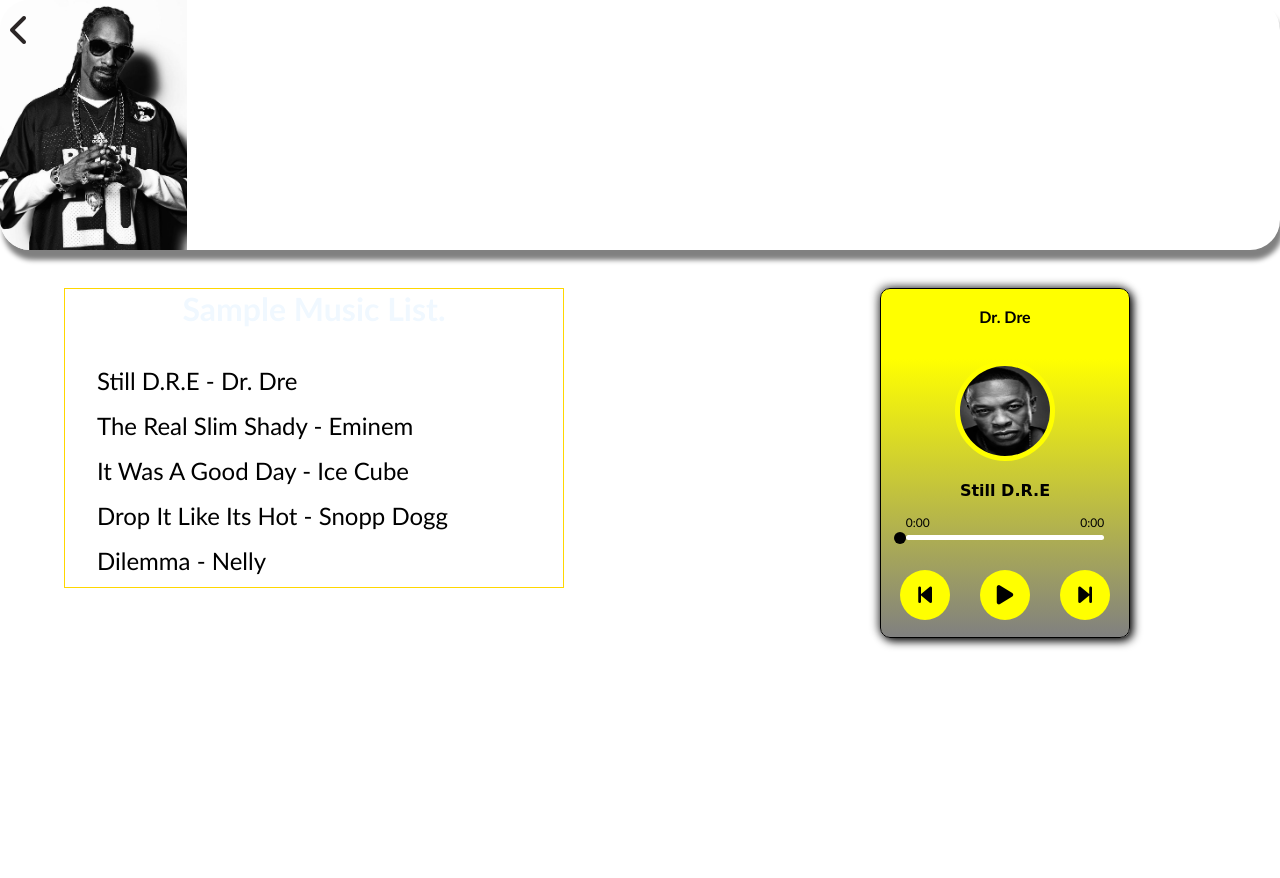
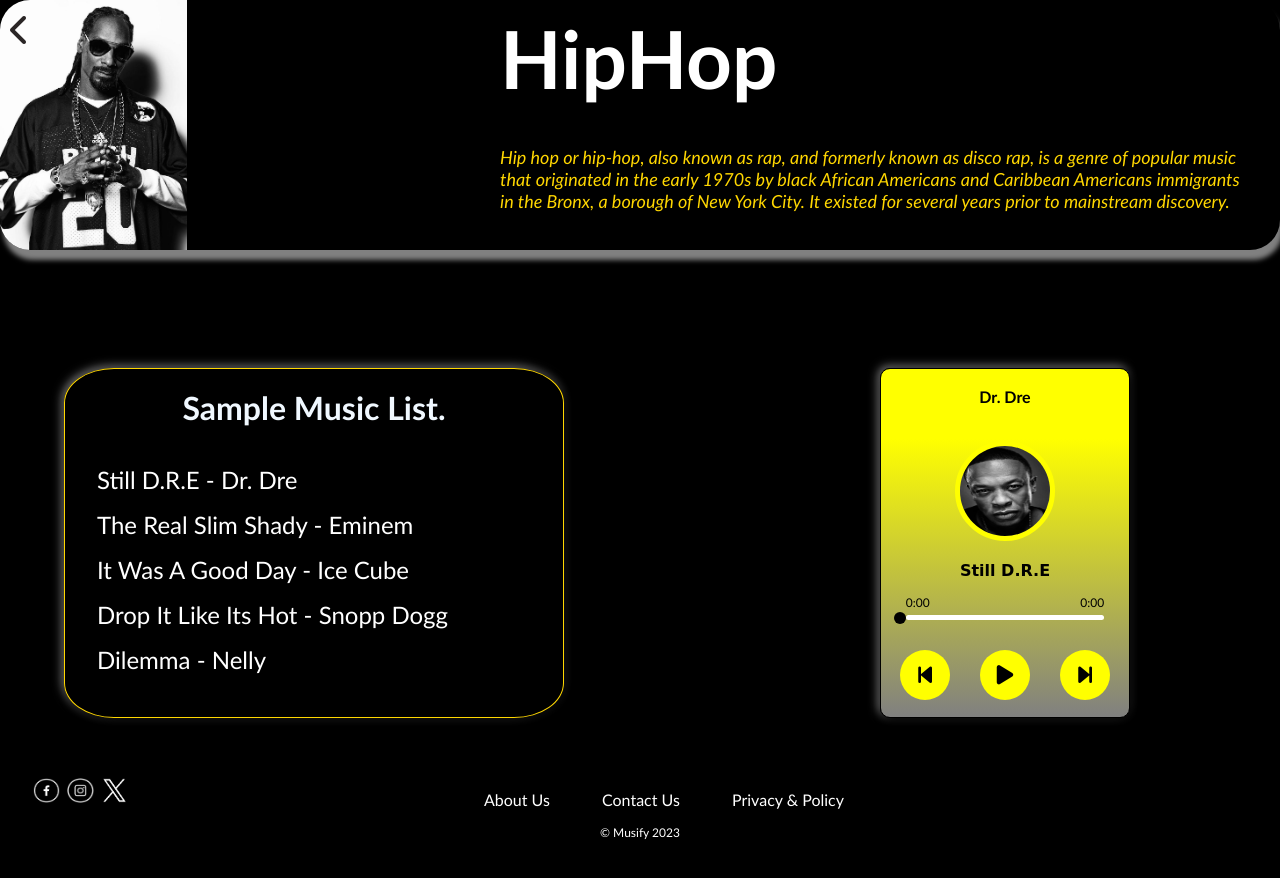
Before and after one commit to GitKristoff/Musify, a plain HTML site: page Assets/hiphop.html in a window 1280 px wide. Drawn offline with Linux system fonts and the light colour scheme.

Commit message:
finished hiphop section

```diff
--- a/Assets/hiphop.html
+++ b/Assets/hiphop.html
@@ -46,13 +46,20 @@
     .des-content{
       position: absolute;
       border: 1px gold solid;
-      height: 300px;
+      height: 350px;
       width: 500px;
-      top: 18rem;
+      top: 23rem;
       left: 4rem;
+      border-radius: 10%;
+      box-shadow: 3px 3px 10px black, -2px -2px 10px grey;
     }
     .des-content h1{
       text-align: center;
+      color: white;
+    }
+    #des{
+      text-align: justify;
+      font-style: oblique;
     }
     .SongsAndArtist li{
       text-align: justify;
@@ -61,19 +68,52 @@
       font-size: 24px;
       padding-left: 2rem;
       padding-bottom: 1rem;
+      color: white;
     }
+    /* home-footer */
+  .info li{
+  color: white;
+  display: inline-block;
+  padding-left: 3rem;
+  position: relative;
+  top: 32rem;
+  text-align: center;
+  font-size: 16px;
+  font-family: 'Gill Sans', 'Gill Sans MT', Calibri, 'Trebuchet MS', sans-serif;
+  }
+  .info li:hover{
+  color: gold;
+  transition: 0.5s;
+  }
+  #copyright{
+  color: white;
+  position: relative;
+  top: 33rem;
+  font-size: 12px;
+  }
+  .other-platforms{
+  display: inline-block;
+  position: relative;
+  top: 33rem;
+  left: 30px;
+  }
+  .other-platforms img{
+  height: 25px;
+  width: 30px;
+  padding-left: 3px;
+  }
   </style>
 </head>
-<body style="background-color:white; height: 120vh;">
+<body style="background-color:black; height: 150vh;">
 
   <section class="hiphop-header">
     <a href="/Musify/index.html"><i class="fa-solid fa-chevron-left fa-2xl back-btn" style="color: #2b2626;"></i></a>
     <h1>HipHop</h1>
-    <p id="des">Lorem, ipsum dolor sit amet consectetur adipisicing elit. <br>Illum cum non pariatur dolorem, magnam esse saepe corporis impedit architecto natus?</p>
+    <p id="des" style="color: gold;">Hip hop or hip-hop, also known as rap, and formerly known as disco rap, is a genre of popular music <br> that originated in the early 1970s by black African Americans and Caribbean Americans immigrants <br> in the Bronx, a borough of New York City. It existed for several years prior to mainstream discovery.</p>
 
   </section>
   <div class="box-center">
-    <div class="des-content">
+    <div class="des-content"><br>
       <h1 style="color: aliceblue;">Sample Music List.</h1><br><br>
       <div class="SongsAndArtist">
         <li>Still D.R.E - Dr. Dre</li>
@@ -128,8 +168,26 @@
 
     </div>
   </div>
+  <footer class="home-footer">
+    <div class="other-platforms">
+      <img id="fb-logo" src="./img/fb-logo.png" alt="fb-logo">
+      <img id="ig-logo" src="./img/ig-logo.png" alt="ig-logo">
+      <img id="x-logo" src="./img/twitter-logo.png" alt="x-logo">
+
+    </div>
+    <center>
+      <div class="info">
+        <li>About Us</li>
+        <li>Contact Us</li>
+        <li>Privacy & Policy</li>
+      </div>
+      <p id="copyright">© Musify 2023</p>
+    </center>
+  </footer>
 
   <script src="/Musify/app.js"></script>
 
+
+
 </body>
 </html>
--- a/style.css
+++ b/style.css
@@ -290,7 +290,7 @@
   border-radius: 10px;
   box-shadow: 3px 3px 10px black, -2px -2px 10px grey;
   position: absolute;
-  top: 18rem;
+  top: 23rem;
   left: 55rem;
 }
 .center{
```
